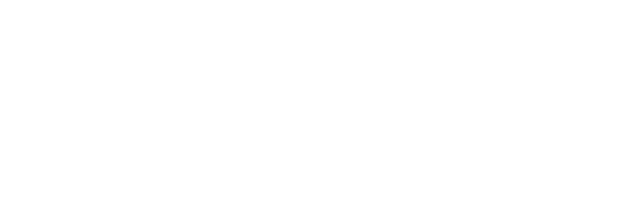
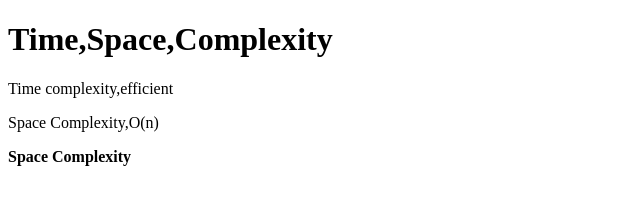
Before and after one commit to acciojob/time-and-space-complexity-manuveldoss, a website: page main.html in a window 1280 px wide. Shown: the whole page, without its empty margins (0-640 px from the left). Drawn offline with Linux system fonts and the light colour scheme.

Commit message:
created a submission

```diff
--- a/main.html
+++ b/main.html
@@ -7,6 +7,18 @@
 </head>
 
 <body>
+	<h1>
+		Time,Space,Complexity
+	</h1>
+	<p>
+		Time complexity,efficient
+	</p>
+	<p>
+		Space Complexity,O(n)
+	</p>
+	<b>
+		Space Complexity
+	</b>
 	<!-- the entire body must be written by student -->
     <script type="text/javascript" src="./script.js">
 </script>
```
